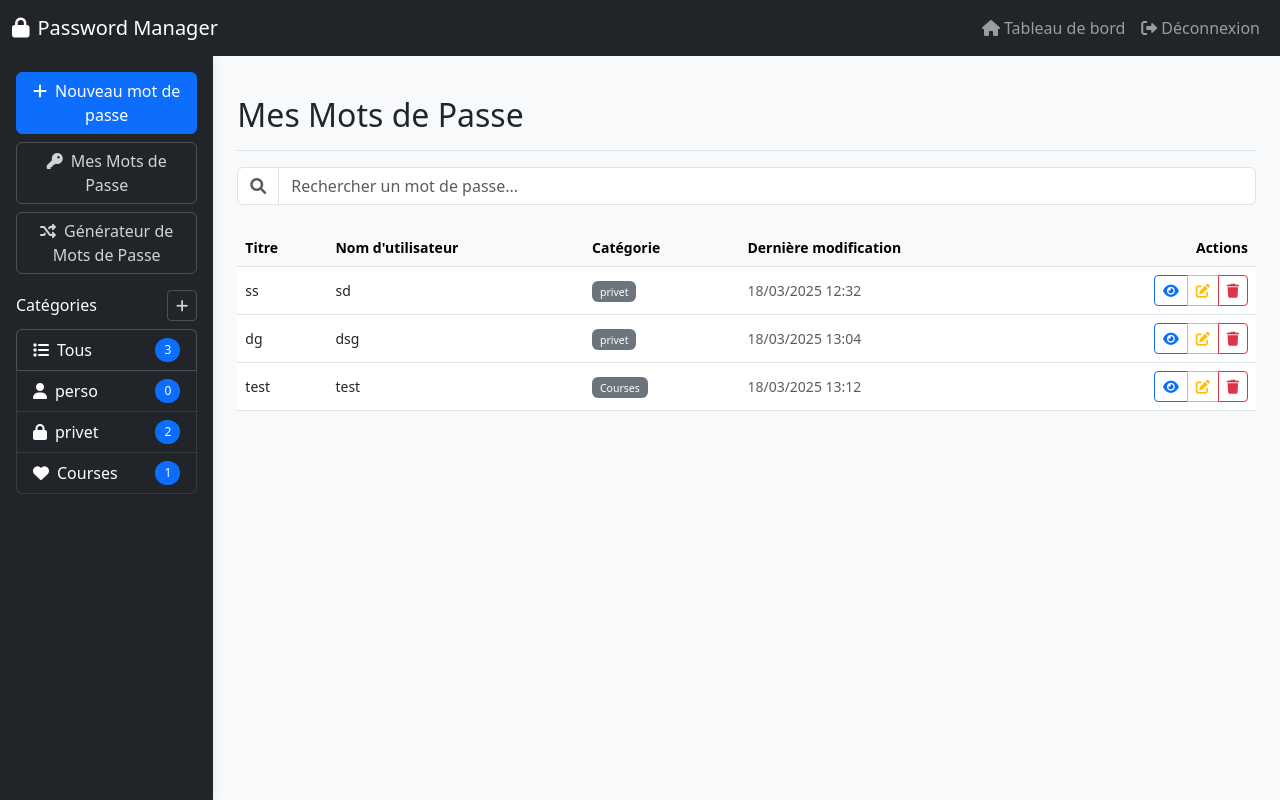
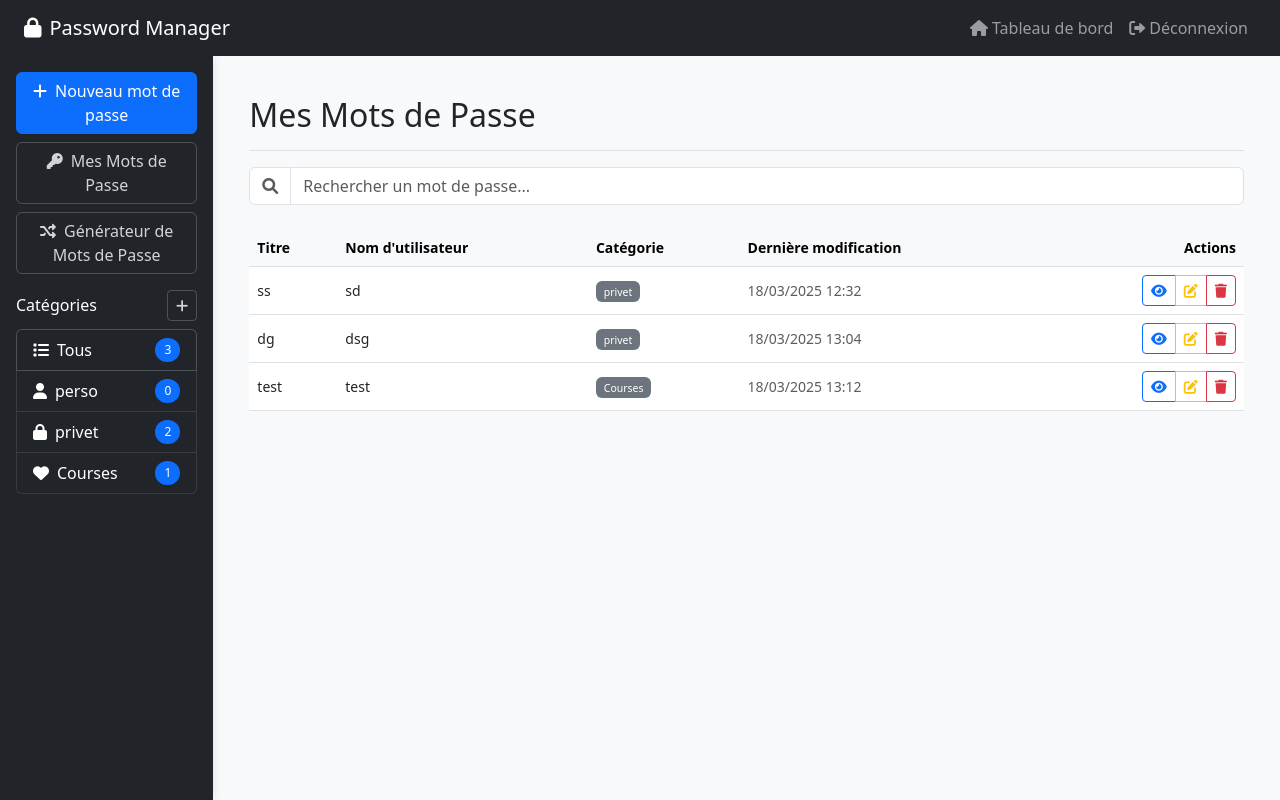
Before and after one commit to Luma168/password-manager, a Flask app: page /dashboard in a window 1280 px wide. Run offline with Flask 3, Linux system fonts and the light colour scheme; a user stored in the database is signed in; data comes from the database, SQL or seed files in the repository; some libraries are stand-ins or nearby versions.

Commit message:
some css de la mif

```diff
--- a/templates/base.html
+++ b/templates/base.html
@@ -11,6 +11,7 @@
         body {
             padding-top: 56px; /* Height of the navbar */
             background-color: #f8f9fa;
+            min-height: 100vh;
         }
 
         .sidebar {
@@ -135,9 +136,81 @@
                 border-radius: 0;
             }
         }
+
+        /* Center content for pages without sidebar */
+        body:not(.dashboard) main {
+            display: flex;
+            align-items: center;
+            justify-content: center;
+            min-height: calc(100vh - 56px);
+            margin-left: 0;
+            padding: 2rem;
+        }
+
+        body:not(.dashboard) .container {
+            max-width: 1200px;
+            width: 100%;
+        }
+
+        body:not(.dashboard) .card {
+            border: none;
+            box-shadow: 0 0 20px rgba(0,0,0,0.1);
+            width: 100%;
+        }
+
+        body:not(.dashboard) .card-header {
+            background-color: #343a40;
+            color: white;
+            border: none;
+            text-align: center;
+            padding: 2rem;
+            font-size: 1.5rem;
+        }
+
+        body:not(.dashboard) .card-body {
+            padding: 3rem;
+        }
+
+        body:not(.dashboard) .card-footer {
+            background-color: #f8f9fa;
+            border-top: none;
+            text-align: center;
+            padding: 2rem;
+        }
+
+        body:not(.dashboard) .btn-primary {
+            width: 100%;
+            padding: 1rem;
+            font-size: 1.2rem;
+        }
+
+        body:not(.dashboard) .form-control {
+            padding: 1rem;
+            font-size: 1.2rem;
+        }
+
+        body:not(.dashboard) .input-group-text {
+            padding: 1rem;
+            font-size: 1.2rem;
+        }
+
+        body:not(.dashboard) .form-label {
+            font-size: 1.2rem;
+            margin-bottom: 0.75rem;
+        }
+
+        /* Dashboard specific styles */
+        body.dashboard main {
+            padding-top: 1.5rem;
+            margin-left: 16.666667%; /* Match sidebar width */
+        }
+
+        body.dashboard .container-fluid {
+            padding: 0 1.5rem;
+        }
     </style>
 </head>
-<body>
+<body class="{% block body_class %}{% endblock %}">
     <nav class="navbar navbar-expand-lg navbar-dark bg-dark fixed-top">
         <div class="container-fluid">
             <a class="navbar-brand" href="{{ url_for('index') }}">
--- a/templates/dashboard.html
+++ b/templates/dashboard.html
@@ -1,6 +1,8 @@
 {% extends "base.html" %}
 
 {% block title %}Tableau de bord - Gestionnaire de Mots de Passe{% endblock %}
+
+{% block body_class %}dashboard{% endblock %}
 
 {% block content %}
 <div class="container-fluid">
```
